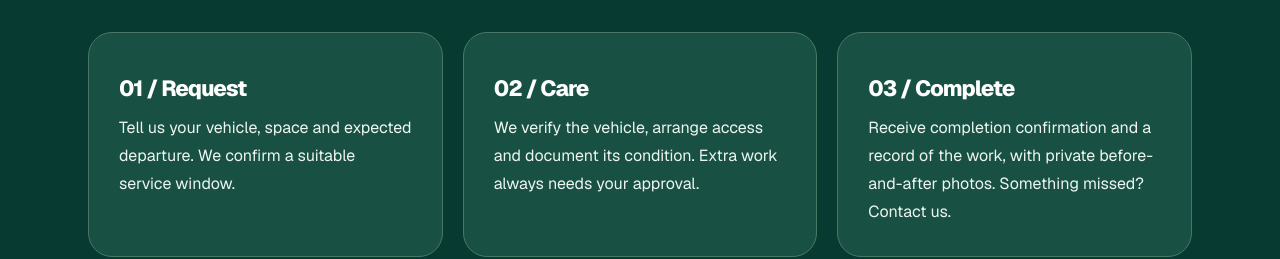
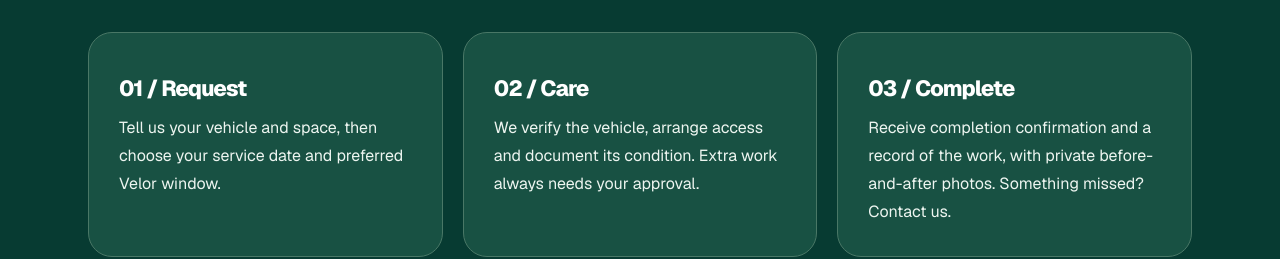
Before and after one commit to expresparking/express-parking-web, a Next.js app: page /velor in a window 1280 px wide. Shown: the part 951-1210 px from the top of the page. Built offline with nearby package versions, Linux system fonts and the light colour scheme.

Commit message:
Align Velor page copy with service window booking

```diff
--- a/app/velor/page.tsx
+++ b/app/velor/page.tsx
@@ -7,7 +7,7 @@ const faqs = [
   ['Where can I request service?', 'Start with 96 Orange Street Garage in New Haven. Service at other garages and lots depends on participation and availability; ask us about your location.'],
   ['What is included?', 'Compare the three packages above. Heavy buildup, stains, pet hair, extraction and restoration are outside routine care. Any additional work is quoted and approved before starting.'],
   ['How do keys and interior access work?', 'We arrange access before confirming interior service. Do not leave your vehicle unlocked or keys unattended. We verify the vehicle and space before work; any necessary vehicle movement must be agreed with you in advance.'],
-  ['How long does service take?', 'Timing depends on vehicle size, condition, package and add-ons. Tell us your arrival and expected departure. We confirm a suitable window before accepting the appointment; submitting a request does not reserve a time.'],
+  ['How long does service take?', 'Timing depends on vehicle size, condition, package and add-ons. Choose your service date and preferred Velor window. We confirm availability before accepting the appointment; submitting a request does not reserve a time.'],
   ['Are parking charges included?', parkingBenefit],
   ['How do monthly plans work?', 'Each plan covers one registered vehicle and two scheduled visits per month, subject to availability. Ask about enrollment. We provide final rollover, rescheduling, cancellation and visit-expiry terms before you join; this page does not enroll or bill you.'],
   ['Can I reschedule or report something missed?', 'Call 203-941-0954 as soon as possible to request a schedule change or report a service concern. Include your appointment details and what needs attention. Rescheduling terms are provided with confirmation.'],
@@ -24,7 +24,7 @@ const propertyFaqs = [
 export default function VelorPage() { return <main className="vr-page">
   <section className="vr-hero vr-wrap"><span className="vr-kicker">EXPRESS / VELOR CAR CARE</span><h1>Vehicle care<br/>without the<br/><em>extra trip.</em></h1><p className="vr-lead">Premium care, right where you park. Make your workday, evening out or everyday stop an opportunity to return to a cleaner car.</p><div className="vr-actions"><a className="vr-button" href="#book-velor">Request your visit</a><a className="vr-button vr-outline" href="#menu">Explore the menu</a></div><div className="vr-tags"><span>Exterior care from $39</span><span>No fragrance by default</span><span>Private service photos</span></div></section>
   <div className="vr-wrap">
-  <section className="vr-section"><span className="vr-kicker">THE VELOR EXPERIENCE</span><h2>Park. Plan. Return to clean.</h2><div className="vr-grid">{[['01 / Request','Tell us your vehicle, space and expected departure. We confirm a suitable service window.'],['02 / Care','We verify the vehicle, arrange access and document its condition. Extra work always needs your approval.'],['03 / Complete','Receive completion confirmation and a record of the work, with private before-and-after photos. Something missed? Contact us.']].map(([title,text])=><article className="vr-card" key={title}><h3>{title}</h3><p>{text}</p></article>)}</div></section>
+  <section className="vr-section"><span className="vr-kicker">THE VELOR EXPERIENCE</span><h2>Park. Plan. Return to clean.</h2><div className="vr-grid">{[['01 / Request','Tell us your vehicle and space, then choose your service date and preferred Velor window.'],['02 / Care','We verify the vehicle, arrange access and document its condition. Extra work always needs your approval.'],['03 / Complete','Receive completion confirmation and a record of the work, with private before-and-after photos. Something missed? Contact us.']].map(([title,text])=><article className="vr-card" key={title}><h3>{title}</h3><p>{text}</p></article>)}</div></section>
   <section className="vr-section" id="menu"><span className="vr-kicker">ONE-TIME CARE</span><h2>A clear menu. A considered finish.</h2><div className="vr-grid">{packages.map(p=><article className="vr-card" key={p.name}><h3>{p.name}</h3><p>{p.description}</p></article>)}</div><div className="vr-table"><table><caption>One-time service prices</caption><thead><tr><th scope="col">Vehicle size</th>{packages.map(p=><th scope="col" key={p.name}>{p.name}</th>)}</tr></thead><tbody>{sizes.map(s=><tr key={s.id}><th scope="row">{s.name}<small>{s.detail}</small></th>{s.prices.map((p,i)=><td key={i}>${p}</td>)}</tr>)}<tr><th scope="row">Oversized, commercial or specialty</th><td>Quote</td><td>Quote</td><td>Quote</td></tr></tbody></table></div><p>Heavy buildup, stains, pet hair, extraction and restoration are additional work. We assess suitability before waterless exterior care. Screens are cleaned gently with a dedicated display microfiber cloth, following vehicle instructions. No steam cleaning. No added fragrance unless requested.</p></section>
   <section className="vr-section"><span className="vr-kicker">MAKE IT YOURS</span><h2>A little extra attention.</h2><p>Available with Interior Refresh or Complete Care. Scope and suitability are confirmed before work.</p><div className="vr-grid vr-grid-four">{addons.map(a=><article className="vr-card" key={a.name}><span className="vr-price">${a.price}</span><h3>{a.name}</h3><p>{a.scope}</p></article>)}</div><p>Heavy pet hair, deep extraction, odor treatment, pickup-bed cleaning and commercial work require a separate assessment and quote. Availability depends on suitable methods, equipment and service capability.</p></section>
   <section className="vr-section"><span className="vr-kicker">A REGULAR RESET</span><h2>Two visits. Every month.</h2><p>Monthly plans for one registered vehicle, with two scheduled visits subject to availability. Inquire to arrange your plan.</p><div className="vr-table"><table><caption>Monthly plan prices — two visits per month</caption><thead><tr><th>Vehicle size</th><th>Exterior Care</th><th>Complete Care</th></tr></thead><tbody>{sizes.map(s=><tr key={s.id}><th scope="row">{s.name}</th>{s.plans.map((p,i)=><td key={i}>${p}<small>per month</small></td>)}</tr>)}</tbody></table></div><p>Enrollment opens after service availability and membership terms are confirmed. Final rollover, rescheduling, cancellation and expiry terms will be supplied before enrollment. No automatic billing or membership purchase on this page.</p><InquiryLink interest="Monthly Exterior Care plan">Ask about a monthly plan</InquiryLink></section>
```
